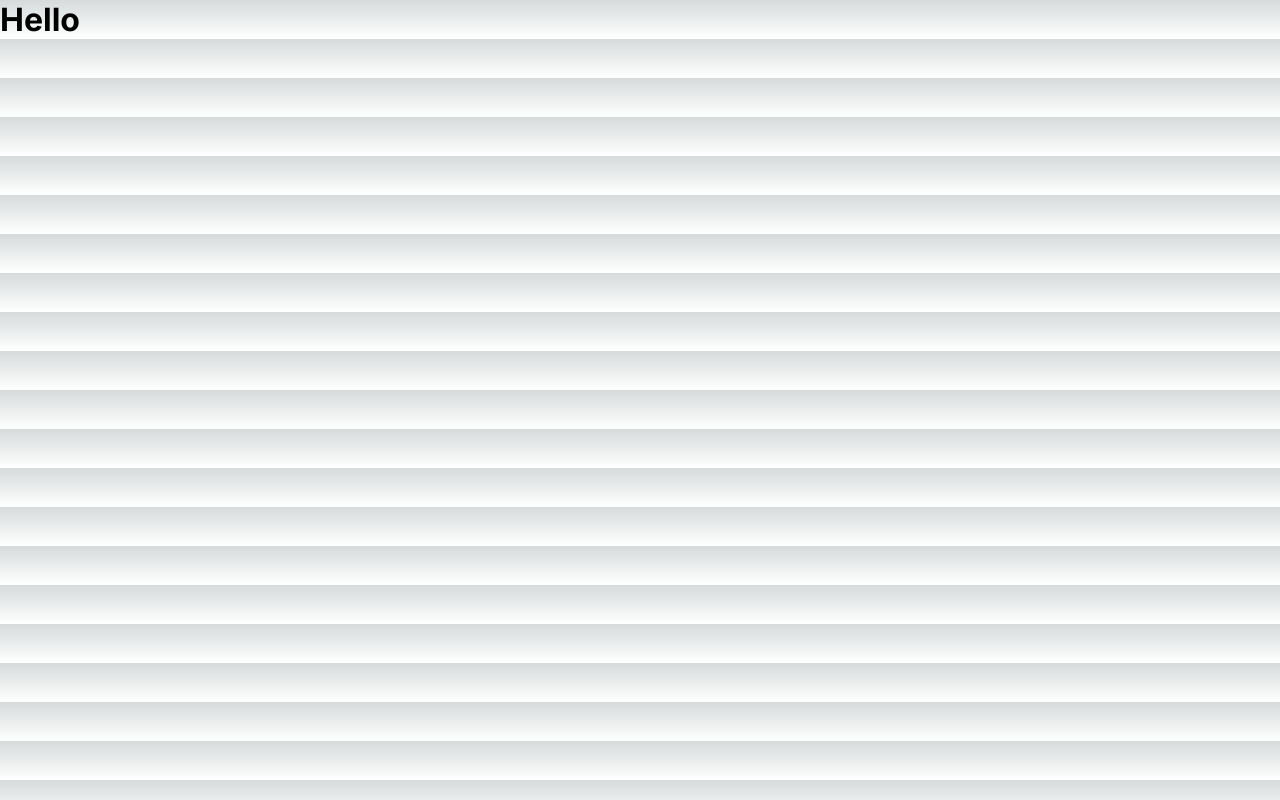
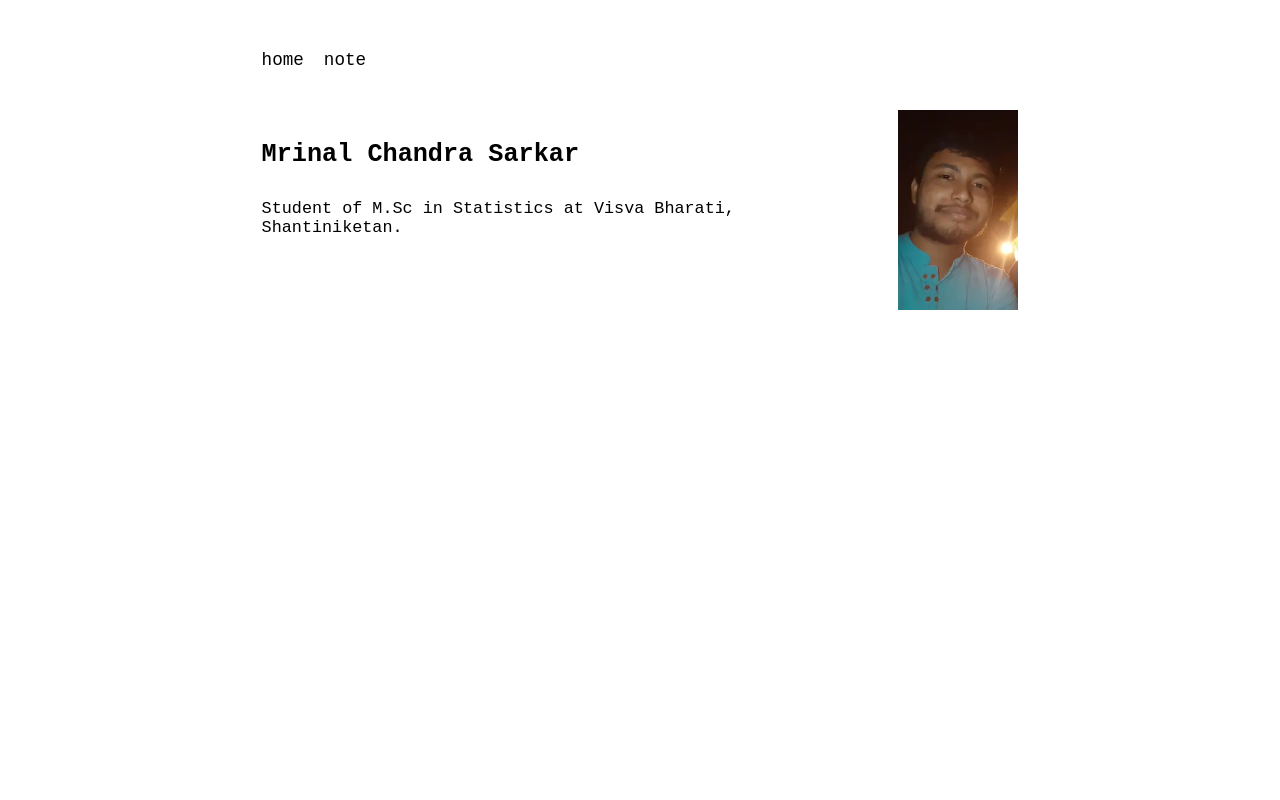
Before and after one commit to mrinalcs/next, a Next.js app: page /next/ in a window 1280 px wide. Built offline with nearby package versions, Linux system fonts and the light colour scheme.

Commit message:
add image

```diff
--- /dev/null
+++ b/app/components/nav.tsx
@@ -0,0 +1,15 @@
+import Link from 'next/link';
+
+
+export function Navbar() {
+    return (
+      <header>
+        <nav>
+            <ul>
+                <li><Link href="/">home</Link></li>
+                <li><Link href="/note">note</Link></li>
+            </ul>
+        </nav>
+      </header>
+    );
+  }
--- a/app/globals.css
+++ b/app/globals.css
@@ -1,107 +1,210 @@
+@charset "UTF-8";
+* {
+  margin: 0;
+  padding: 0;
+}
+
 :root {
-  --max-width: 1100px;
-  --border-radius: 12px;
-  --font-mono: ui-monospace, Menlo, Monaco, 'Cascadia Mono', 'Segoe UI Mono',
-    'Roboto Mono', 'Oxygen Mono', 'Ubuntu Monospace', 'Source Code Pro',
-    'Fira Mono', 'Droid Sans Mono', 'Courier New', monospace;
-
-  --foreground-rgb: 0, 0, 0;
-  --background-start-rgb: 214, 219, 220;
-  --background-end-rgb: 255, 255, 255;
-
-  --primary-glow: conic-gradient(
-    from 180deg at 50% 50%,
-    #16abff33 0deg,
-    #0885ff33 55deg,
-    #54d6ff33 120deg,
-    #0071ff33 160deg,
-    transparent 360deg
-  );
-  --secondary-glow: radial-gradient(
-    rgba(255, 255, 255, 1),
-    rgba(255, 255, 255, 0)
-  );
-
-  --tile-start-rgb: 239, 245, 249;
-  --tile-end-rgb: 228, 232, 233;
-  --tile-border: conic-gradient(
-    #00000080,
-    #00000040,
-    #00000030,
-    #00000020,
-    #00000010,
-    #00000010,
-    #00000080
-  );
-
-  --callout-rgb: 238, 240, 241;
-  --callout-border-rgb: 172, 175, 176;
-  --card-rgb: 180, 185, 188;
-  --card-border-rgb: 131, 134, 135;
+  --bg:white;
+  --text:black;
+  --hover: #0073ec;
 }
 
 @media (prefers-color-scheme: dark) {
   :root {
-    --foreground-rgb: 255, 255, 255;
-    --background-start-rgb: 0, 0, 0;
-    --background-end-rgb: 0, 0, 0;
+    --bg:rgb(31 31 31);
+    --text:white;
+  }
+}
+body {
+  max-width: 8.3in;
+  margin: auto;
+  background-color: var(--bg);
+  color: var(--text);
+  font-size: 1.05rem;
+  font-family: monospace;
+  word-wrap: break-word;
+}
+body header {
+  padding: 20px;
+  font-size: 1.1rem;
+}
+body header nav ul {
+  list-style: none;
+  display: flex;
+  gap: 20px;
+}
+body header nav ul a {
+  text-decoration: none;
+}
+body main {
+  padding: 20px;
+}
+body main > ul {
+  margin-top: 0;
+  margin-bottom: 30px;
+}
+body main ul {
+  padding-inline-start: 15px;
+}
+body main ol {
+  padding-inline-start: 30px;
+}
+body main details {
+  padding: 20px 0;
+}
+body main details ul li ul {
+  margin-top: 5px;
+  margin-bottom: 5px;
+}
+body a {
+  color: var(--text);
+  text-underline-position: under;
+  text-decoration-thickness: 1px;
+}
+body a:hover {
+  color: var(--hover);
+}
+body summary {
+  cursor: pointer;
+}
 
-    --primary-glow: radial-gradient(rgba(1, 65, 255, 0.4), rgba(1, 65, 255, 0));
-    --secondary-glow: linear-gradient(
-      to bottom right,
-      rgba(1, 65, 255, 0),
-      rgba(1, 65, 255, 0),
-      rgba(1, 65, 255, 0.3)
-    );
+/* common class */
+.post-list {
+  margin-top: 10px;
+  padding-inline-start: 10px;
+}
+.post-list li {
+  margin-top: 10px;
+  display: block;
+}
+.post-list li > div {
+  display: flex;
+  gap: 10px;
+  align-items: center;
+}
 
-    --tile-start-rgb: 2, 13, 46;
-    --tile-end-rgb: 2, 5, 19;
-    --tile-border: conic-gradient(
-      #ffffff80,
-      #ffffff40,
-      #ffffff30,
-      #ffffff20,
-      #ffffff10,
-      #ffffff10,
-      #ffffff80
-    );
+.underline {
+  text-decoration: underline;
+  text-underline-position: under;
+}
 
-    --callout-rgb: 20, 20, 20;
-    --callout-border-rgb: 108, 108, 108;
-    --card-rgb: 100, 100, 100;
-    --card-border-rgb: 200, 200, 200;
+.footnotes ol {
+  padding-inline-start: 30px;
+}
+
+.gist {
+  padding: 20px 0px;
+}
+
+.katex {
+  font-size: 1.1rem !important;
+}
+
+/* print */
+@media print {
+  main article {
+    font-size: 1rem;
+  }
+}
+article header {
+  padding: 0;
+}
+article header h1 {
+  padding-top: 0;
+  display: block;
+}
+article aside details ul {
+  margin-top: 0;
+  padding-inline-start: 30px;
+}
+article p img {
+  display: block;
+  width: 100%;
+  margin: auto;
+  background: rgba(255, 0, 0, 0.15);
+  min-height: 150px;
+}
+
+h2 {
+  font-size: 1.4em;
+}
+
+h1, h2, h3, h4, h5, h6 {
+  padding-top: 30px;
+}
+h1 a, h2 a, h3 a, h4 a, h5 a, h6 a {
+  text-decoration: none;
+}
+h1 a:hover, h2 a:hover, h3 a:hover, h4 a:hover, h5 a:hover, h6 a:hover {
+  color: var(--text);
+  text-decoration: underline;
+}
+
+hr, ul, ol, dl, blockquote, p, table, pre {
+  margin-top: 30px;
+}
+
+blockquote {
+  position: relative;
+  margin: 40px 0;
+  padding-left: 26px;
+  line-height: 1.7;
+}
+
+blockquote::before {
+  content: "“";
+  position: absolute;
+  left: 0;
+  top: 50%;
+  font-size: 2em;
+  transform: translateY(-50%);
+}
+
+img + em {
+  display: block;
+  margin-top: 5px;
+  text-align: center;
+}
+
+pre.highlight {
+  overflow: auto;
+  margin: 30px 0;
+  padding: 15px;
+  background: rgba(147, 147, 147, 0.1882352941);
+}
+
+.footnotes p {
+  margin: 0;
+  padding: 0;
+}
+
+code {
+  font-family: "DM Serif Display", serif;
+}
+
+table {
+  border-collapse: collapse;
+  width: 100%;
+  text-align: left;
+}
+
+td, th {
+  border: 1px solid #ddd;
+  padding: 5px;
+}
+
+.my-photo {
+  float: right;
+  object-fit: cover;
+  margin: 0 0 10px 30px;
+}
+
+@media screen and (max-width: 768px) {
+  .my-photo {
+    float: none !important;
+    margin: 0 !important;
   }
 }
 
-* {
-  box-sizing: border-box;
-  padding: 0;
-  margin: 0;
-}
-
-html,
-body {
-  max-width: 100vw;
-  overflow-x: hidden;
-}
-
-body {
-  color: rgb(var(--foreground-rgb));
-  background: linear-gradient(
-      to bottom,
-      transparent,
-      rgb(var(--background-end-rgb))
-    )
-    rgb(var(--background-start-rgb));
-}
-
-a {
-  color: inherit;
-  text-decoration: none;
-}
-
-@media (prefers-color-scheme: dark) {
-  html {
-    color-scheme: dark;
-  }
-}
+/*# sourceMappingURL=style.css.map */
--- a/app/layout.tsx
+++ b/app/layout.tsx
@@ -1,8 +1,9 @@
 import type { Metadata } from 'next'
-import { Inter } from 'next/font/google'
 import './globals.css'
 
-const inter = Inter({ subsets: ['latin'] })
+
+import { Navbar } from '@/app/components/nav';
+
 
 export const metadata: Metadata = {
   title: 'Create Next App',
@@ -16,7 +17,10 @@ export default function RootLayout({
 }) {
   return (
     <html lang="en">
-      <body className={inter.className}>{children}</body>
+      <body>
+        <Navbar />
+        {children}
+      </body>
     </html>
   )
 }
--- a/app/page.tsx
+++ b/app/page.tsx
@@ -1,9 +1,24 @@
 import Image from 'next/image'
+
+import avatar from '@/app/mrinal.webp';
+
 
 export default function Home() {
   return (
     <main>
-      <h1>Hello</h1>
+      <article>
+      <Image
+      className='my-photo'
+      src={avatar}
+      width={120}
+      height={200}
+      alt="Picture of the author"
+      />
+        <h1>Mrinal Chandra Sarkar</h1>
+        <p>Student of M.Sc in Statistics at Visva Bharati, Shantiniketan.</p>
+
+
+      </article>
     </main>
   )
 }
--- a/next.config.js
+++ b/next.config.js
@@ -1,6 +1,6 @@
 /** @type {import('next').NextConfig} */
 const nextConfig = {
-  output: "export",
+ /// output: "export",
   basePath: "/next",
 }
 
```
Also changed, not shown: app/not-found.tsx (added, +17 -0 lines), app/mrinal.webp (added).
